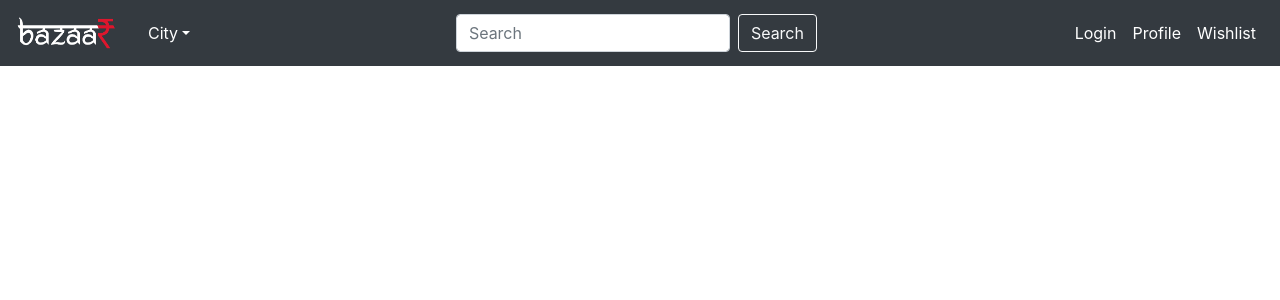
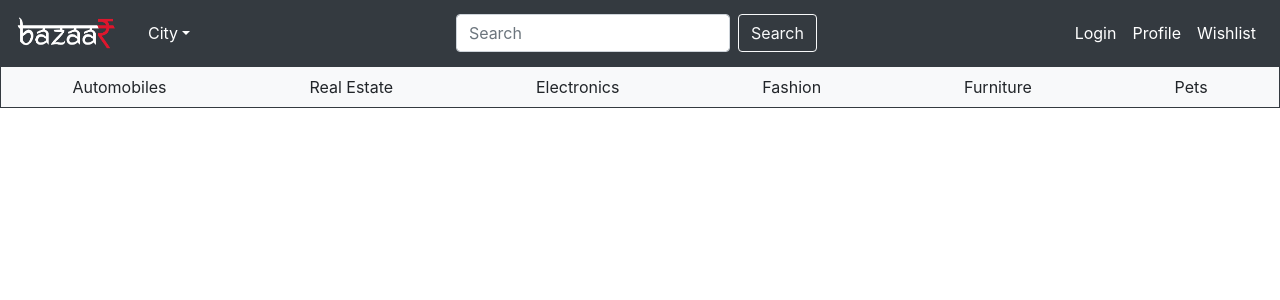
Before and after one commit to attainu/Kartik-Prasoon-Bazaar-au4, a React (Create React App) app in the folder client/: page / in a window 1280 px wide. Shown: the top 300 px of the page. Built offline with nearby package versions, Linux system fonts and the light colour scheme.

Commit message:
secondat header

```diff
--- a/client/src/components/SecondaryHeader/SecondaryHeader.component.jsx
+++ b/client/src/components/SecondaryHeader/SecondaryHeader.component.jsx
@@ -4,7 +4,26 @@ class SecondaryHeader extends Component {
     render() {
         return (
             <div>
-
+                <ul class="nav justify-content-center nav-fill bg-light border border-dark">
+                    <li class="nav-item">
+                        <a class="nav-link text-body" href="#">Automobiles</a>
+                    </li>
+                    <li class="nav-item">
+                        <a class="nav-link text-body" href="#">Real Estate</a>
+                    </li>
+                    <li class="nav-item">
+                        <a class="nav-link text-body" href="#">Electronics</a>
+                    </li>
+                    <li class="nav-item">
+                        <a class="nav-link text-body" href="#">Fashion</a>
+                    </li>
+                    <li class="nav-item">
+                        <a class="nav-link text-body" href="#">Furniture</a>
+                    </li>
+                    <li class="nav-item">
+                        <a class="nav-link text-body" href="#">Pets</a>
+                    </li>
+                </ul>
             </div>
         )
     }
--- a/client/src/pages/HomePage/Homepage.jsx
+++ b/client/src/pages/HomePage/Homepage.jsx
@@ -1,10 +1,12 @@
 import React from "react";
 import MainHeader from "../../components/MainHeader/MainHeader.component"
+import SecondaryHeader from "../../components/SecondaryHeader/SecondaryHeader.component"
 class HomePage extends React.Component {
     render() {
         return (
             <div>
                 <MainHeader />
+                <SecondaryHeader />
             </div>
         );
     }
```
